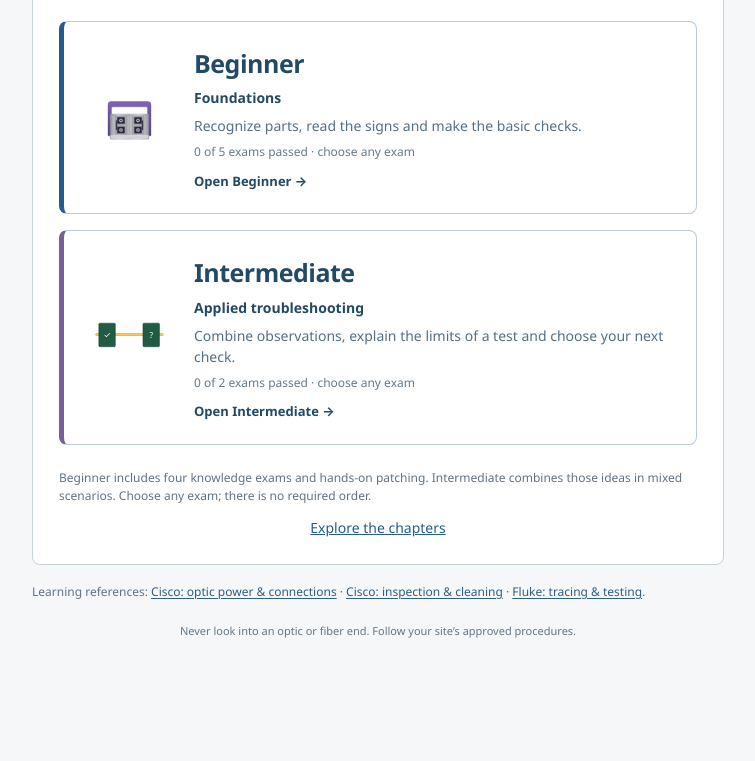
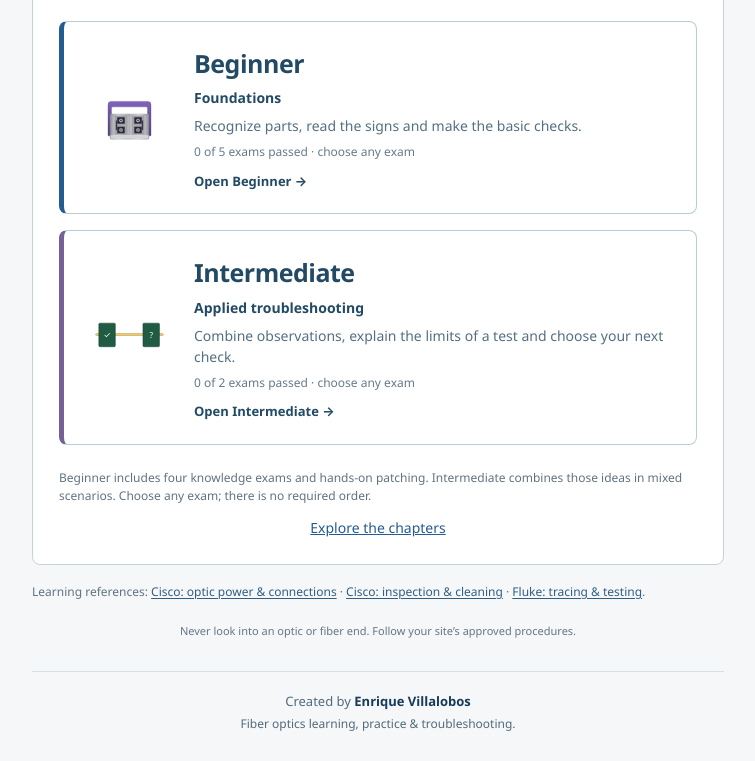
Before and after one commit to IronFaith/fiber-troubleshooting, a website: page quiz.html in a window 1280 px wide. Shown: the part 243-1004 px from the top of the page, without its empty margins (262-1017 px from the left). Before the commit the page ends 902 px from the top, so only its background shows below. Drawn offline with Linux system fonts and the light colour scheme.

Commit message:
Credit Enrique Villalobos in site footer

```diff
--- a/quiz.html
+++ b/quiz.html
@@ -23,7 +23,7 @@
   <meta name="twitter:image" content="https://ironfaith.github.io/fiber-troubleshooting/assets/fiber-preview-v1.png">
   <meta name="twitter:image:alt" content="Front view of a silver optic with its purple pull tab above the ports, blue LC connectors and yellow fiber cables.">
   <link rel="icon" href="./icon.svg" type="image/svg+xml">
-  <link rel="stylesheet" href="./styles.css?v=44">
+  <link rel="stylesheet" href="./styles.css?v=48">
   <script type="module" src="./learning.mjs?v=34"></script>
   <script type="module" src="./quiz.mjs?v=14"></script>
 </head>
@@ -36,5 +36,9 @@
     <p class="lesson-sources">Learning references: <a href="https://www.cisco.com/c/en/us/support/docs/switches/catalyst-9200-switch-stack/222738-troubleshoot-fiber-links-on-catalyst-900.html" target="_blank" rel="noopener noreferrer">Cisco: optic power & connections</a> · <a href="https://www.cisco.com/c/en/us/support/docs/optical/synchronous-digital-hierarchy-sdh/51834-cleanfiber2.html" target="_blank" rel="noopener noreferrer">Cisco: inspection & cleaning</a> · <a href="https://www.flukenetworks.com/edocs/white-paper-troubleshooting-fiber" target="_blank" rel="noopener noreferrer">Fluke: tracing & testing</a>.</p>
     <p class="safety">Never look into an optic or fiber end. Follow your site’s approved procedures.</p>
   </main>
+  <footer class="site-credit">
+    <p>Created by <strong>Enrique Villalobos</strong></p>
+    <p>Fiber optics learning, practice &amp; troubleshooting.</p>
+  </footer>
 </body>
 </html>
--- a/styles.css
+++ b/styles.css
@@ -5,6 +5,10 @@ button { font:inherit; cursor:pointer; touch-action:manipulation; }
 button:focus-visible { outline:3px solid #347cbc; outline-offset:4px; }
 button:disabled { opacity:.35; cursor:default; }
 main { max-width:740px; padding:20px 24px; margin:auto; }
+.site-credit { max-width:692px; margin:12px auto 0; border-top:1px solid #d4dfe7; padding:20px 24px 28px; text-align:center; color:#526b7c; font-size:13px; }
+.site-credit p { margin:0; }
+.site-credit p + p { margin-top:5px; font-size:12px; }
+.site-credit strong { color:#173b59; font-weight:650; }
 header { display:flex; align-items:center; gap:12px; margin-bottom:14px; }
 .brand { display:flex; align-items:center; gap:12px; flex:1; min-width:0; }
 .brand img { flex-shrink:0; }
```
Also changed, not shown: devices.html (+5 -1 lines), index.html (+5 -1 lines), learn.html (+5 -1 lines), patching.html (+5 -1 lines), simulations.html (+5 -1 lines).
